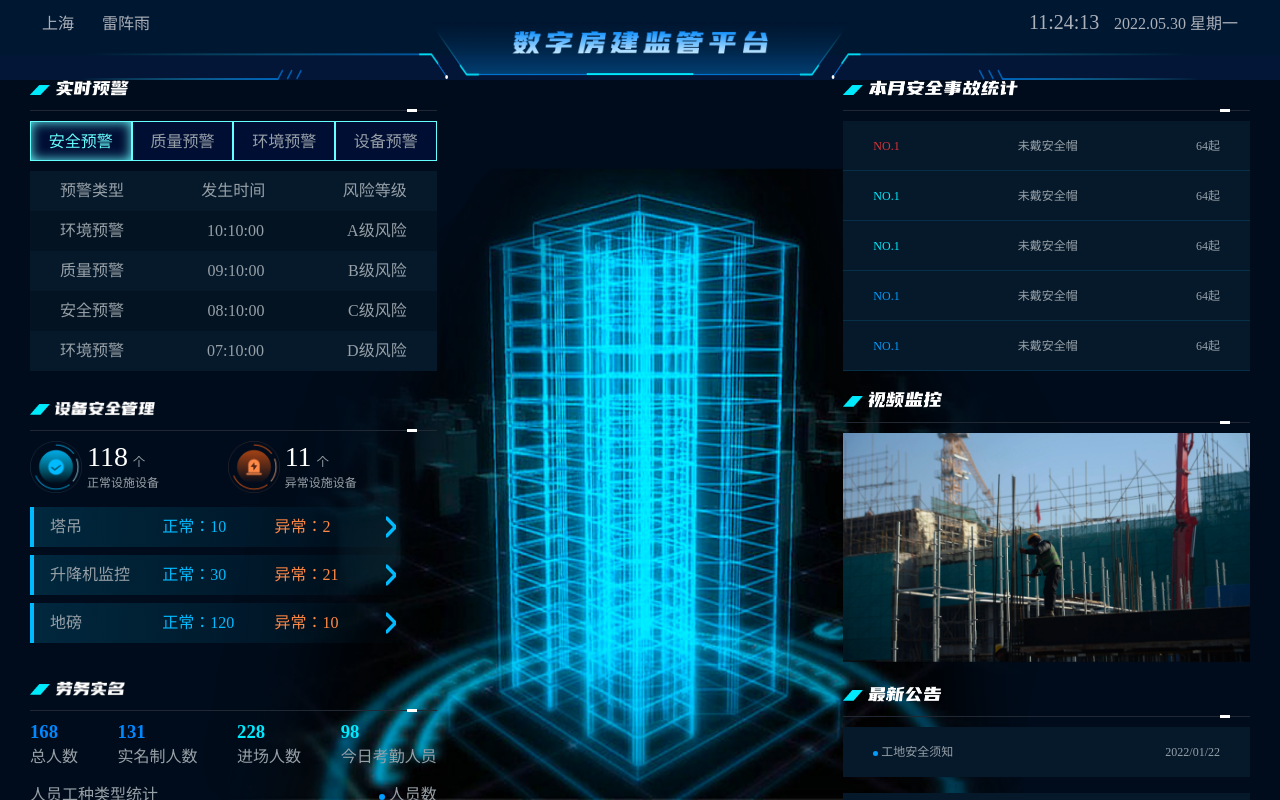
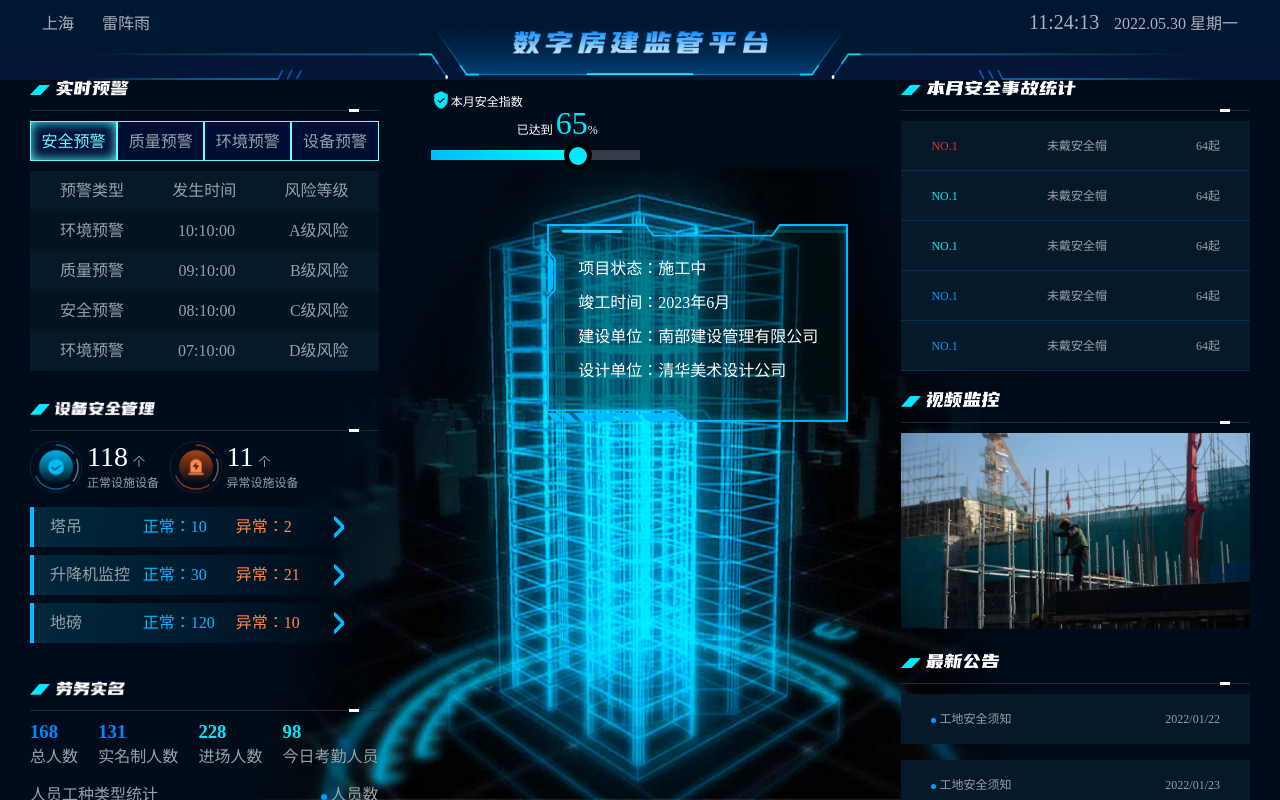
Before and after one commit to Ma-XiaoFei/vue3-domestic-system, a Vue app: page / in a window 1280 px wide. Built offline with nearby package versions, Linux system fonts and the light colour scheme.

Commit message:
feat: add module

```diff
--- a/src/components/CircularProgress/optionsR.ts
+++ b/src/components/CircularProgress/optionsR.ts
@@ -1,11 +1,11 @@
-import { ECOption } from "@/common/echart";
+import { ECOption } from '@/common/echart';
 
 interface OptType {
   num: number;
 }
 
-export const optionsRender = ({ num = 0 }: OptType):ECOption => {
-    const n = 100 - num;
+export const optionsRender = ({ num = 0 }: OptType): ECOption => {
+  const n = 100 - num;
   return {
     graphic: {
       elements: [
@@ -16,7 +16,7 @@ export const optionsRender = ({ num = 0 }: OptType):ECOption => {
           style: {
             fontSize: '16px',
             fill: '#00EAFF',
-            text: '90%',
+            text: n + '%',
           },
         },
       ],
@@ -28,10 +28,6 @@ export const optionsRender = ({ num = 0 }: OptType):ECOption => {
         data: [
           {
             value: n,
-            itemStyle: { opacity: 0 },
-          },
-          {
-            value: num,
             itemStyle: {
               color: {
                 type: 'linear',
@@ -53,6 +49,10 @@ export const optionsRender = ({ num = 0 }: OptType):ECOption => {
               borderRadius: '50%',
             },
           },
+          {
+            value: num,
+            itemStyle: { opacity: 0 },
+          },
         ],
         labelLine: { show: false },
       },
--- /dev/null
+++ b/src/components/LineProgress/Index.vue
@@ -0,0 +1,81 @@
+<script lang="ts" setup>
+const props = defineProps<{
+  safetyIndex: number;
+}>();
+</script>
+
+<template>
+  <div class="line-progress">
+    <p><img src="@/assets/安全num.png" alt="" />本月安全指数</p>
+    <p class="achieve" :style="{ left: `calc(${props.safetyIndex}% - 50px` }">
+      已达到
+      <span style="font-size: 32px; color: #00eaff">{{props.safetyIndex}}</span>%
+    </p>
+    <div class="outer-line">
+      <div class="inner-line" :style="{ width: props.safetyIndex + '%' }"></div>
+      <div class="circle-top"></div>
+    </div>
+  </div>
+</template>
+
+<style lang="less">
+.line-progress {
+  position: relative;
+  display: flex;
+  flex-direction: column;
+  justify-content: flex-start;
+  width: 40%;
+  height: 20%;
+  margin-left: 10%;
+  margin-top: 10px;
+
+  .achieve {
+    position: absolute;
+    top: 15px;
+    width: 100px;
+  }
+
+  p {
+    font-size: 12px;
+    margin-bottom: 40px;
+    color: #fff;
+    img {
+      width: 20px;
+      vertical-align: bottom;
+    }
+  }
+
+  .outer-line {
+    width: 100%;
+    background-color: #353c47;
+    .inner-line {
+      position: relative;
+      height: 10px;
+      background: linear-gradient(90deg, #00bbff 0%, #00f7ff 100%);
+
+      &::after {
+        content: '';
+        position: absolute;
+        right: -20px;
+        top: -3px;
+        width: 18px;
+        height: 18px;
+        border-radius: 50%;
+        background-color: #00eaff;
+      }
+      &::before {
+        content: '';
+        position: absolute;
+        right: -25px;
+        top: -9px;
+        width: 28px;
+        height: 28px;
+        border-radius: 50%;
+        background-color: black;
+      }
+    }
+    // .circle-top {
+    // }
+  }
+}
+</style>
--- a/src/layout/LayoutHeader.vue
+++ b/src/layout/LayoutHeader.vue
@@ -13,12 +13,10 @@ const dateStr = ref('');
 const dayStr = ref('');
 
 const renderNowTime = () => {
-  setInterval(() => {
-    const instance = day();
-    timeStr.value = instance.format('HH:mm:ss');
-    dateStr.value = instance.format('YYYY.MM.DD');
-    dayStr.value = mapDay[instance.get('day')];
-  }, 1000);
+  const instance = day();
+  timeStr.value = instance.format('HH:mm:ss');
+  dateStr.value = instance.format('YYYY.MM.DD');
+  dayStr.value = mapDay[instance.get('day')];
 };
 
 const headTitle = computed(() => {
@@ -32,6 +30,7 @@ const headTitle = computed(() => {
 
 onMounted(() => {
   renderNowTime();
+  setInterval(renderNowTime, 1000);
 });
 </script>
 
--- a/src/views/CommunityPlatform/Index.vue
+++ b/src/views/CommunityPlatform/Index.vue
@@ -3,6 +3,8 @@ import { onMounted, reactive, ref, watch, computed } from 'vue';
 import SafetyAnalysis from './SafetyAnalysis.vue';
 import SafetyAccident from './SafetyAccident.vue';
 import VideoSurveillance from './VideoSurveillance.vue';
+import LineProgress from '@/components/LineProgress/Index.vue';
+import CircularProgress from '@/components/CircularProgress/Index.vue';
 
 const data = reactive({
   list: [
@@ -39,7 +41,9 @@ const data = reactive({
   <div class="home-page">
     <div class="left">
       <!-- 安全指数分析 -->
-      <SafetyAnalysis />
+     <div style="padding: 44px 0">
+        <LineProgress :safetyIndex='68'/>
+     </div>
       <!-- 本月安全事故统计 -->
       <SafetyAccident />
       <!-- 实时视频监控 -->
@@ -96,6 +100,11 @@ const data = reactive({
         <div class="content">
           <!-- 透明图 -->
           <div class="outer"></div>
+          <div style="display: flex; justify-content: space-around;">
+            <CircularProgress :num="10"/>
+           <CircularProgress :num="60"/>
+           <CircularProgress :num="90"/>
+           </div>
         </div>
       </div>
       <!-- 最新公告 -->
@@ -261,6 +270,11 @@ const data = reactive({
         background: #fff;
       }
     }
+
+    .line-progress {
+      width: 100%;
+      margin: 0;
+    }
   }
 
   .right {
--- a/src/views/CommunityPlatform/SafetyAnalysis.vue
+++ /dev/null
@@ -1,106 +0,0 @@
-<script setup lang="ts">
-import { onMounted, reactive } from 'vue';
-
-const data = reactive({
-  flag: 0,
-  warnList: [
-    {
-      id: 1,
-      type: '环境预警',
-      time: '10:10:00',
-      leval: 'A级风险',
-    },
-    {
-      id: 2,
-      type: '质量预警',
-      time: '09:10:00',
-      leval: 'B级风险',
-    },
-    {
-      id: 3,
-      type: '安全预警',
-      time: '08:10:00',
-      leval: 'C级风险',
-    },
-    {
-      id: 4,
-      type: '环境预警',
-      time: '07:10:00',
-      leval: 'D级风险',
-    },
-  ],
-  titleList: ['安全预警', '质量预警', '环境预警', '设备预警'],
-});
-const isClick = (i: number) => {
-  data.flag = i;
-};
-</script>
-
-<template>
-  <div class="time-warn">
-    <img class="rectangular" src="@/assets/矩形@2x.png" alt="" />
-    <img class="title" src="@/assets/安全指数分析@2x.png" alt="" />
-    <div class="line"></div>
-
-    <div class="content">
-
-    </div>
-  </div>
-</template>
-
-<style lang="less" scoped>
-
-.time-warn {
-  flex: 1;
-  // height: 0;
-  // overflow: auto;
-}
-.title {
-      width: 120px;
-    }
-.content {
-  height: 100%;
-  .tabs {
-    max-width: 500px;
-    margin-top: 10px;
-    display: flex;
-    justify-content: space-between;
-    li {
-      cursor: pointer;
-      width: 108px;
-      height: 40px;
-      line-height: 40px;
-      background: rgba(1, 19, 84, 0.46);
-      color: #97a0a7;
-      text-align: center;
-      border: 1px solid #66ffff;
-    }
-    li.active {
-      color: #66ffff;
-      box-shadow: inset 0px 0px 12px 0px rgba(102, 255, 255, 0.98);
-    }
-  }
-
-  .tabs-content {
-    margin-top: 10px;
-    // max-height: 25vh;
-    overflow: auto;
-    ul {
-      li {
-        display: flex;
-        justify-content: space-between;
-        padding: 0 30px;
-        height: 40px;
-        color: #97a0a7;
-        line-height: 40px;
-        &:nth-child(odd) {
-          background: #06192b;
-        }
-        &:nth-child(even) {
-          background-color: #041322;
-        }
-      }
-    }
-  }
-}
-</style>
--- a/src/views/Home/Index.vue
+++ b/src/views/Home/Index.vue
@@ -1,9 +1,12 @@
 <script setup lang="ts">
 import { onMounted, reactive, ref, watch, computed } from 'vue';
+import {useRouter} from 'vue-router';
 import RealTimeWarning from './RealTimeWarning.vue';
 import CiscoManage from './CiscoManage.vue';
 import LaborRealName from './LaborRealName.vue';
+import LineProgress from '@/components/LineProgress/Index.vue';
 
+const router = useRouter();
 const data = reactive({
   list: [
     {
@@ -42,7 +45,15 @@ const data = reactive({
       <CiscoManage />
       <LaborRealName />
     </div>
-    <div class="main-bg"></div>
+    <div class="main-bg">
+      <LineProgress :safetyIndex="65"/>
+      <div class="tip-box">
+        <p>项目状态：施工中</p>
+        <p>竣工时间：2023年6月</p>
+        <p>建设单位：南部建设管理有限公司</p>
+        <p>设计单位：清华美术设计公司</p>
+      </div>
+    </div>
     <div class="right">
       <!-- 本月安全事故统计 -->
       <div class="safety-accident">
@@ -64,7 +75,7 @@ const data = reactive({
       </div>
 
       <!-- 视频监控 -->
-      <div class="video">
+      <div class="video" @click="router.push({name: 'videoSurveillance'})">
         <img class="rectangular" src="@/assets/矩形@2x.png" alt="" />
         <img class="title" src="@/assets/视频监控@2x.png" alt="" />
         <div class="line"></div>
@@ -113,9 +124,9 @@ const data = reactive({
     position: relative;
 
     height: 100%;
-    flex:1;
+    flex: 1.5;
     @media screen and (min-width: 1700px) {
-       flex: 2;
+      flex: 2;
     }
 
     img {
@@ -123,6 +134,24 @@ const data = reactive({
       position: absolute;
       bottom: 0;
       height: 100%;
+    }
+
+    .tip-box {
+      position: absolute;
+      padding: 31px;
+      right: 10%;
+      top: 2%;
+      color: #fff;
+      background: url(@/assets/tipBox@2x.png) no-repeat;
+      background-size: 100% 100%;
+
+      @media screen and (max-width: 1600px){
+        top: 20%;
+      }
+
+      p {
+        margin-bottom: 10px;
+      }
     }
   }
   .left,
```
Also changed, not shown: src/assets/tipBox@2x.png (renamed from src/assets/编组 6@2x.png), src/assets/安全num.png (added).
